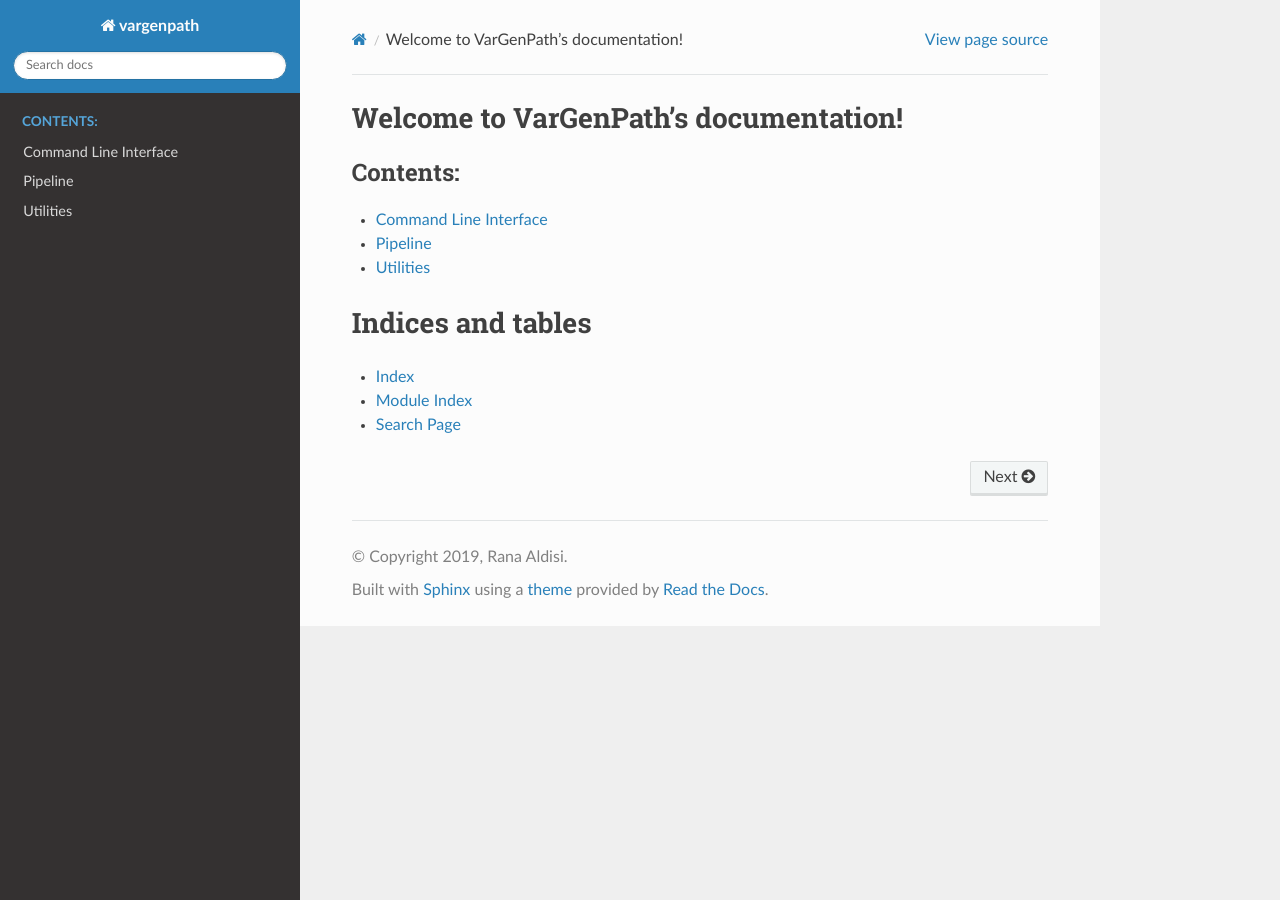
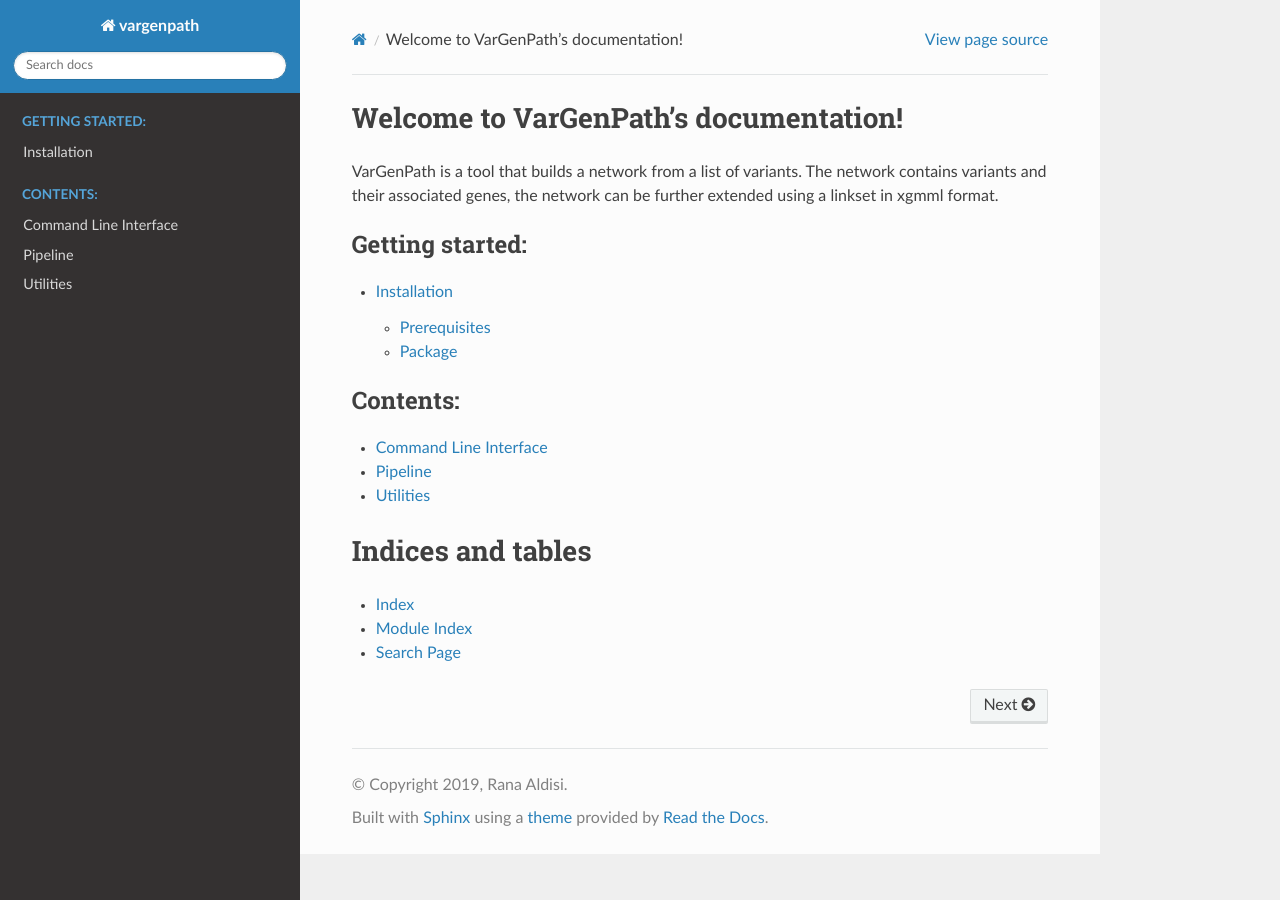
Before and after one commit to AldisiRana/VarGenPath, a Sphinx documentation site: the page built from docs/source/index.rst, in a window 1280 px wide. Built offline with Sphinx 7.4.7 and the Read the Docs theme 2.0.0, drawn with Linux system fonts in a browser that asks for light colours.

Commit message:
add information to documentation

```diff
--- a/docs/source/index.rst
+++ b/docs/source/index.rst
@@ -5,6 +5,15 @@
 
 Welcome to VarGenPath's documentation!
 ======================================
+VarGenPath is a tool that builds a network from a list of variants.
+The network contains variants and their associated genes,
+the network can be further extended using a linkset in xgmml format.
+
+.. toctree::
+   :maxdepth: 2
+   :caption: Getting started:
+
+   installation
 
 .. toctree::
    :maxdepth: 2
--- a/docs/source/pipeline.rst
+++ b/docs/source/pipeline.rst
@@ -1,5 +1,4 @@
 Pipeline
 ======================
 .. automodule:: vargenpath.pipeline
-
-.. autofunction:: get_vargenpath_network
+    :members:
```
Also changed, not shown: docs/source/installation.rst (added, +26 -0 lines), docs/source/utils.rst (+1 -14 lines), 1 other file.
